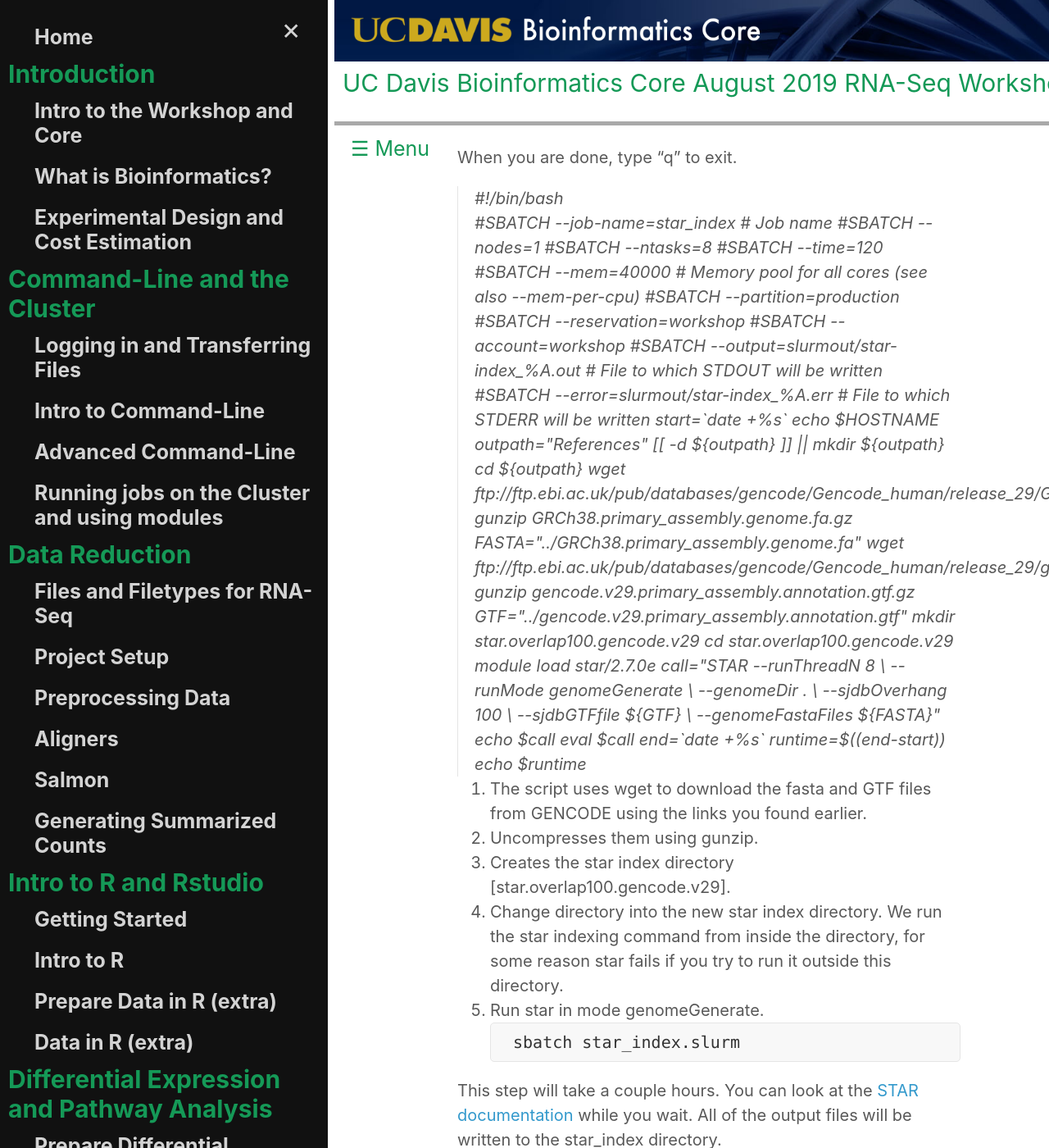
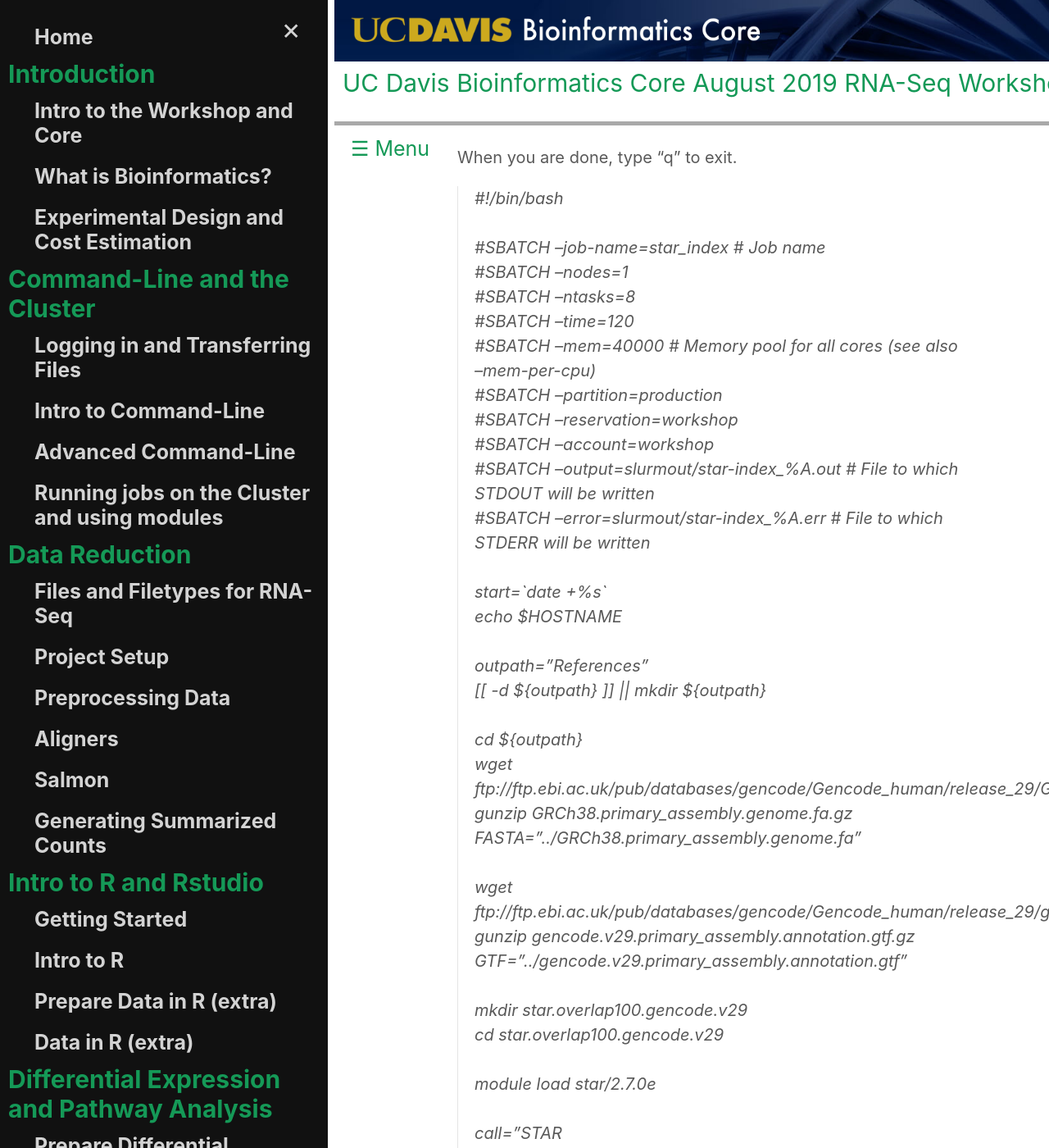
Before and after one commit to ucdavis-bioinformatics-training/2019_August_UCD_mRNAseq_Workshop, a Jekyll site: the page built from data_reduction/alignment.md, in a window 1280 px wide and 1400 px high, scrolled down 8274 px. Shown: the whole window at 82% size. Built offline with Jekyll 4.4.1, drawn with Linux system fonts in a browser that asks for light colours; our own code applies the rules of GitHub Pages for plain Markdown files; some of the changed text lies outside the part shown.

```diff
--- a/data_reduction/alignment.md
+++ b/data_reduction/alignment.md
@@ -151,55 +151,53 @@
 
  When you are done, type "q" to exit.
 
-<blockquote>
- #!/bin/bash<br>
-
- #SBATCH --job-name=star_index # Job name
- #SBATCH --nodes=1
- #SBATCH --ntasks=8
- #SBATCH --time=120
- #SBATCH --mem=40000 # Memory pool for all cores (see also --mem-per-cpu)
- #SBATCH --partition=production
- #SBATCH --reservation=workshop
- #SBATCH --account=workshop
- #SBATCH --output=slurmout/star-index_%A.out # File to which STDOUT will be written
- #SBATCH --error=slurmout/star-index_%A.err # File to which STDERR will be written
-
- start=`date +%s`
- echo $HOSTNAME
-
- outpath="References"
- [[ -d ${outpath} ]] || mkdir ${outpath}
-
- cd ${outpath}
- wget ftp://ftp.ebi.ac.uk/pub/databases/gencode/Gencode_human/release_29/GRCh38.primary_assembly.genome.fa.gz
- gunzip GRCh38.primary_assembly.genome.fa.gz
- FASTA="../GRCh38.primary_assembly.genome.fa"
-
- wget ftp://ftp.ebi.ac.uk/pub/databases/gencode/Gencode_human/release_29/gencode.v29.primary_assembly.annotation.gtf.gz
- gunzip gencode.v29.primary_assembly.annotation.gtf.gz
- GTF="../gencode.v29.primary_assembly.annotation.gtf"
-
- mkdir star.overlap100.gencode.v29
- cd star.overlap100.gencode.v29
-
- module load star/2.7.0e
-
- call="STAR
-      --runThreadN 8 \
-      --runMode genomeGenerate \
-      --genomeDir . \
-      --sjdbOverhang 100 \
-      --sjdbGTFfile ${GTF} \
-      --genomeFastaFiles ${FASTA}"
-
- echo $call
- eval $call
-
- end=`date +%s`
- runtime=$((end-start))
- echo $runtime
-</blockquote>
+> #!/bin/bash<br>
+> <br>
+> #SBATCH --job-name=star_index # Job name<br>
+> #SBATCH --nodes=1<br>
+> #SBATCH --ntasks=8<br>
+> #SBATCH --time=120<br>
+> #SBATCH --mem=40000 # Memory pool for all cores (see also --mem-per-cpu)<br>
+> #SBATCH --partition=production<br>
+> #SBATCH --reservation=workshop<br>
+> #SBATCH --account=workshop<br>
+> #SBATCH --output=slurmout/star-index_%A.out # File to which STDOUT will be written<br>
+> #SBATCH --error=slurmout/star-index_%A.err # File to which STDERR will be written<br>
+> <br>
+> start=\`date +%s\`<br>
+> echo $HOSTNAME<br>
+> <br>
+> outpath="References"<br>
+> [[ -d ${outpath} ]] || mkdir ${outpath}<br>
+> <br>
+> cd ${outpath}<br>
+> wget ftp://ftp.ebi.ac.uk/pub/databases/gencode/Gencode_human/release_29/GRCh38.primary_assembly.genome.fa.gz<br>
+> gunzip GRCh38.primary_assembly.genome.fa.gz<br>
+> FASTA="../GRCh38.primary_assembly.genome.fa"<br>
+> <br>
+> wget ftp://ftp.ebi.ac.uk/pub/databases/gencode/Gencode_human/release_29/gencode.v29.primary_assembly.annotation.gtf.gz<br>
+> gunzip gencode.v29.primary_assembly.annotation.gtf.gz<br>
+> GTF="../gencode.v29.primary_assembly.annotation.gtf"<br>
+> <br>
+> mkdir star.overlap100.gencode.v29<br>
+> cd star.overlap100.gencode.v29<br>
+> <br>
+> module load star/2.7.0e<br>
+> <br>
+> call="STAR<br>
+>     --runThreadN 8 \\<br>
+>     --runMode genomeGenerate \\<br>
+>     --genomeDir . \\<br>
+>     --sjdbOverhang 100 \\<br>
+>     --sjdbGTFfile ${GTF} \\<br>
+>     --genomeFastaFiles ${FASTA}"<br>
+> <br>
+> echo $call<br>
+> eval $call<br>
+> <br>
+> end=\`date +%s\`<br>
+> runtime=$((end-start))<br>
+> echo $runtime<br>
 
 1. The script uses wget to download the fasta and GTF files from GENCODE using the links you found earlier.
 1. Uncompresses them using gunzip.
```
